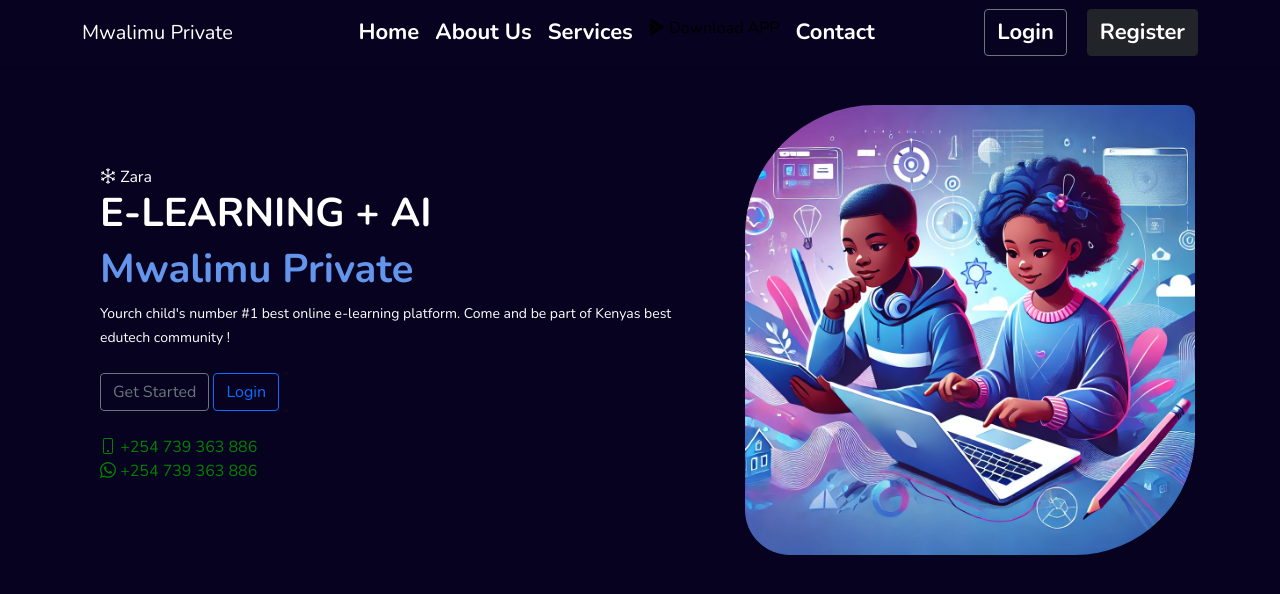
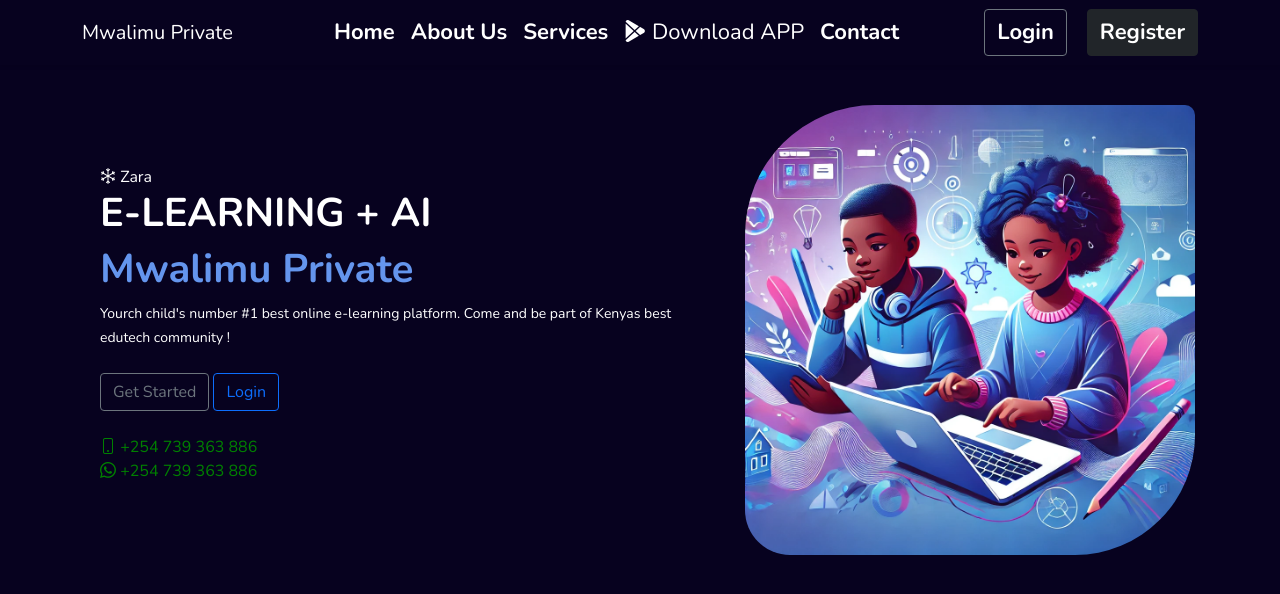
Before and after one commit to kamcho/PT, a Django app: page / in a window 1280 px wide. Shown: the top 594 px of the page. Run offline with Django 4.2, Linux system fonts and the light colour scheme; some web fonts are replaced.

Commit message:
contents

```diff
--- a/Users/templates/Users/landing.html
+++ b/Users/templates/Users/landing.html
@@ -135,7 +135,7 @@
             <a class="nav-link" href="#services" style="color: white !important;font-size: 22px;font-weight: bolder;">Services</a>
           </li>
           <li id="downloadApp">
-            <a class="nav-link" href="/static/Users/app-release.apk" download>
+            <a class="nav-link" href="/static/Users/app-release.apk" download style="color: white !important; font-size: 22px;">
                 <i class="bi bi-google-play"></i> Download APP
             </a>
         </li><script>
@@ -372,7 +372,7 @@
             <li><a href="#home">Home</a></li>
             <li><a href="#about">About</a></li>
             <li id="downloadApp">
-              <a  href="/static/Users/app-release.apk" download style="color: white !important;">
+              <a  href="/static/Users/app-release.apk" download>
                   <i class="bi bi-google-play"></i> Download APP
               </a>
           </li>
```
